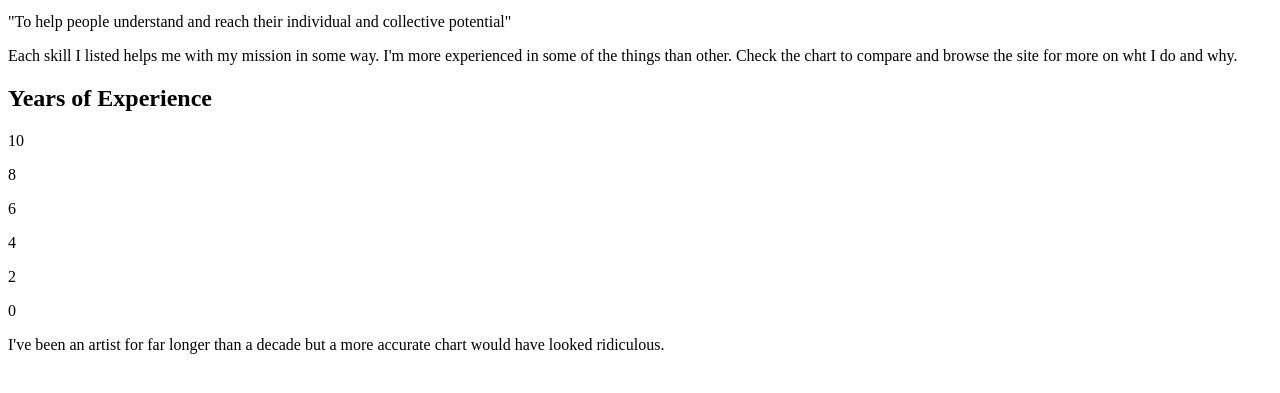
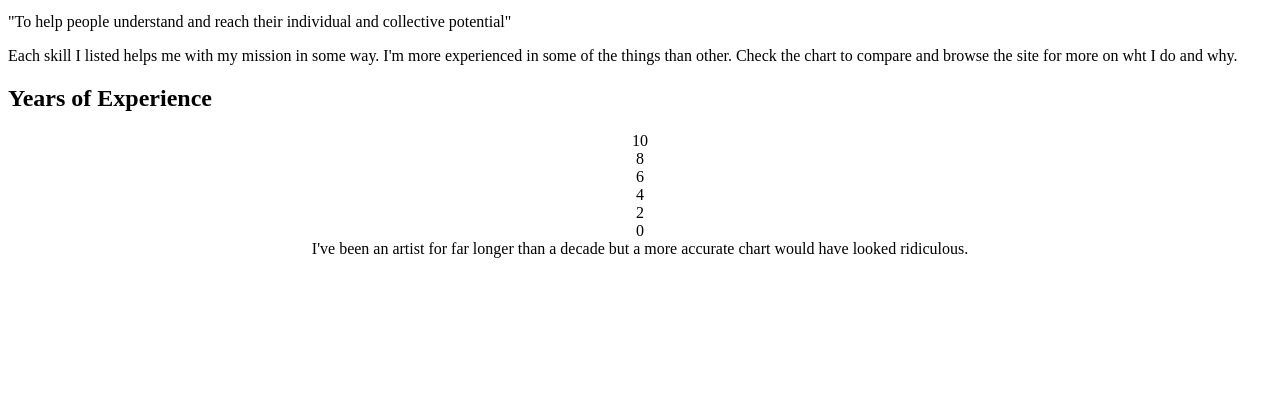
Before and after one commit to DocDeuce/WIA-Assignments, a plain HTML site: page Henry_Justin_project/overview.html in a window 1280 px wide. Shown: the part 87-480 px from the top of the page. Drawn offline with Linux system fonts and the light colour scheme.

Commit message:
fixed content on artist page

```diff
--- a/Henry_Justin_project/css/style.css
+++ b/Henry_Justin_project/css/style.css
@@ -105,7 +105,7 @@ footer p{
 	margin: 0;
 	margin-bottom: 26px;
 	overflow: hidden;
-	background-color: rgba(255,255,255,.6);
+	background-color: rgba(255,255,255,.85);
 }
 .leftLarge, .leftSmall{
 	float: left;
--- a/Henry_Justin_project/overview.html
+++ b/Henry_Justin_project/overview.html
@@ -2,7 +2,10 @@
 		<script type="text/javascript" src="js/chart.js"></script>
 </head>
 <style type="text/css">
-
+.middle p{
+	margin: 0 auto;
+	text-align: center;
+}
 </style>
 <body>
     <!--<p class="debug">
```
Also changed, not shown: Henry_Justin_project/artist.html (+1 -1 lines), Henry_Justin_project/intro.html (+1 -1 lines).
